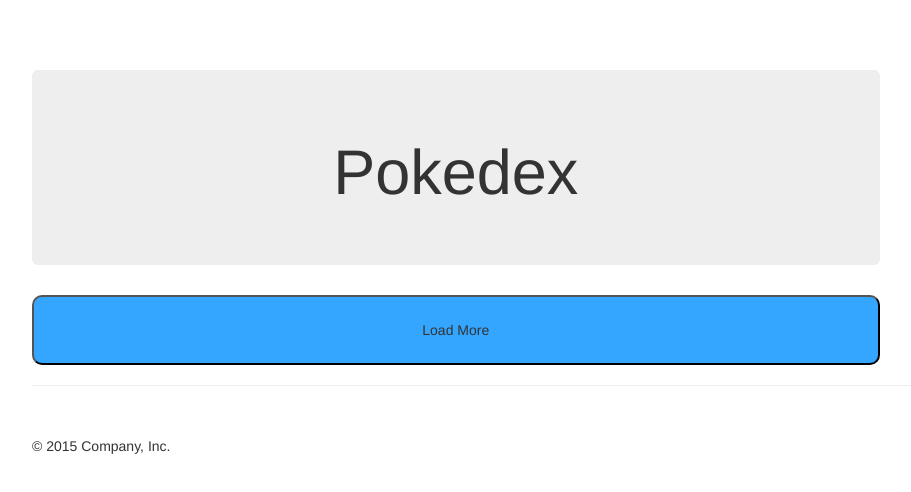
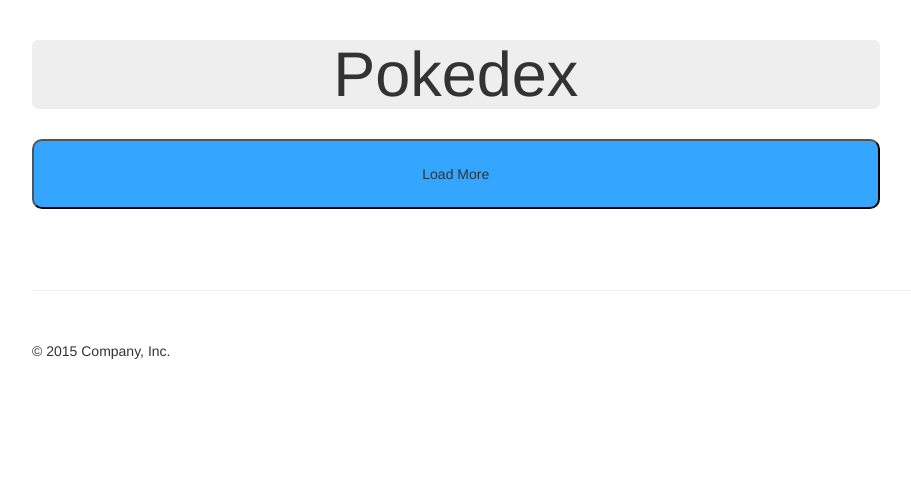
Before and after one commit to Jasiunya/jasiunya.github.io, a plain HTML site: page index.html in a window 1280 px wide. Shown: the whole page, without its empty margins (38-949 px from the left). Drawn offline with nearby package versions, Linux system fonts and the light colour scheme; no server answers.

Commit message:
Update offcanvas.css

```diff
--- a/offcanvas.css
+++ b/offcanvas.css
@@ -7,7 +7,7 @@ body {
   overflow-x: hidden; /* Prevent scroll on narrow devices */
 }
 body {
-  padding-top: 70px;
+  padding-top: 20px;
 }
 footer {
   padding: 30px 0;
@@ -32,6 +32,9 @@ footer {
 }
 h1 {
   text-align:center;
+}
+.jumbotron {
+  padding:0px;
 }
 
 /*
```
